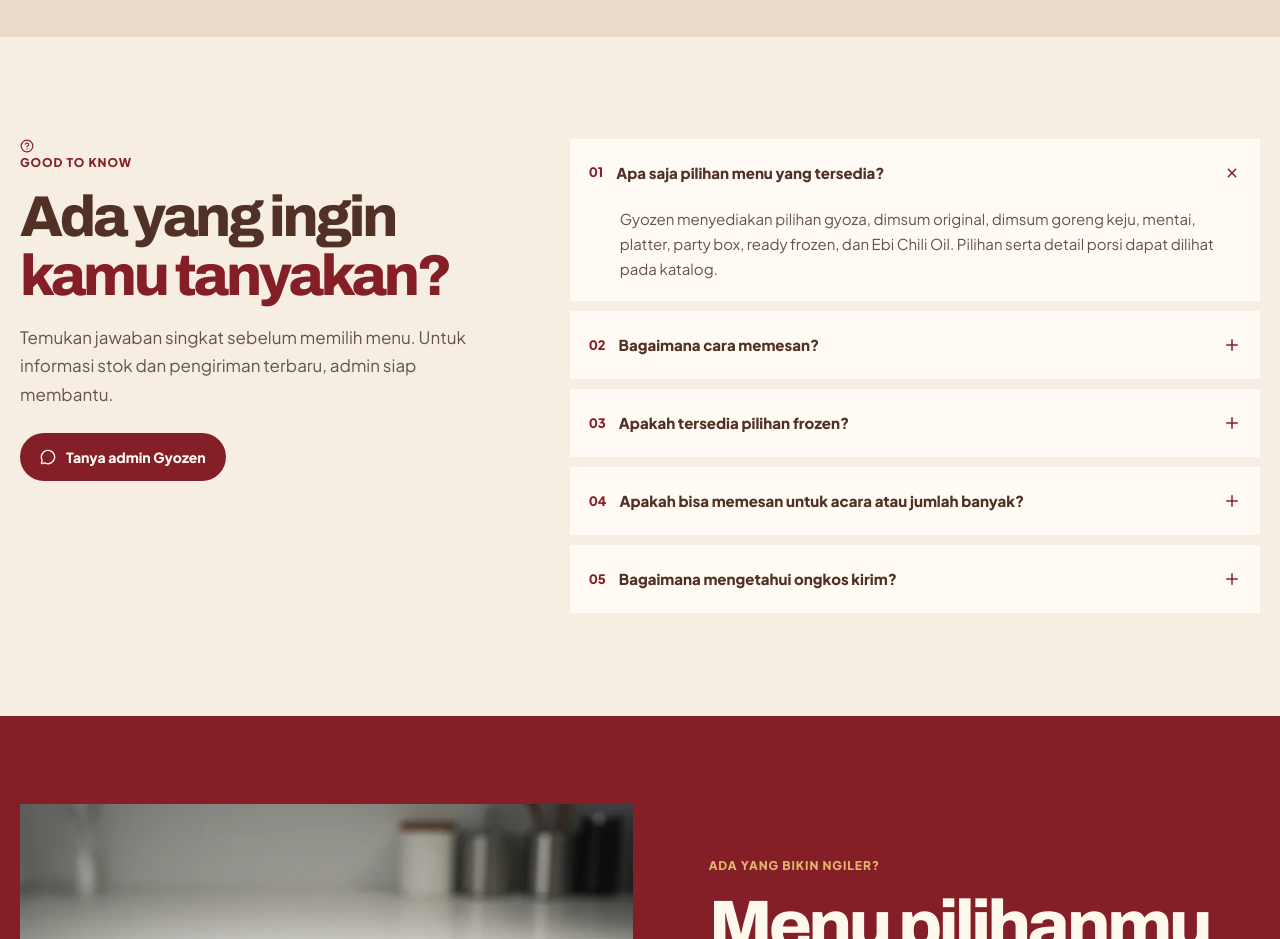
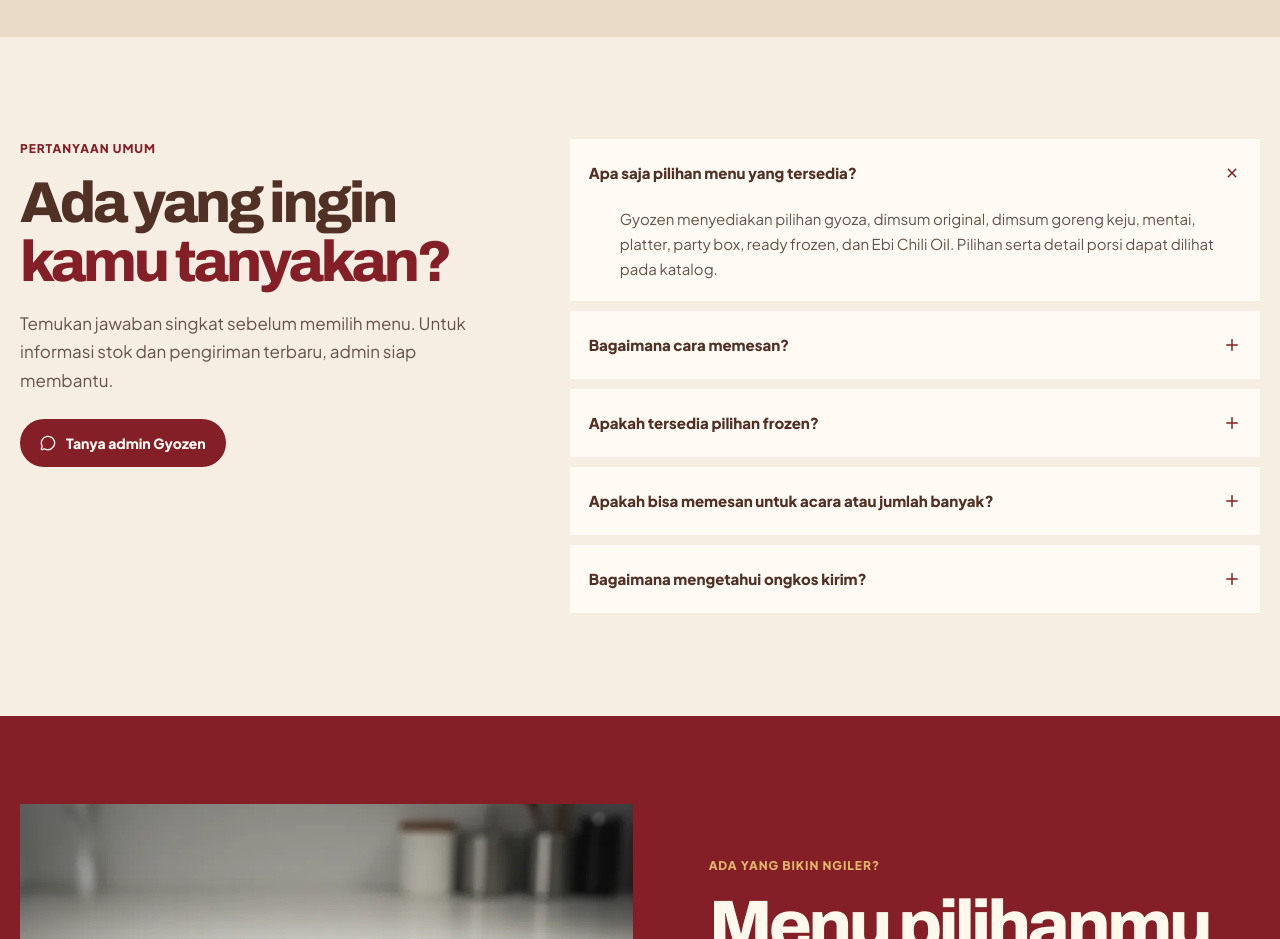
Before and after one commit to arsepladisar08-lab/LP-Dimsum-Gyoza, a React (Vite) app: page / in a window 1280 px wide. Shown: the part 6040-6979 px from the top of the page. Built offline with nearby package versions, Linux system fonts and the light colour scheme.

Commit message:
Remove decorative numbering and icons from FAQ

```diff
--- a/src/components/FAQ.tsx
+++ b/src/components/FAQ.tsx
@@ -1,7 +1,7 @@
 import React from 'react';
 import { buildWhatsAppInquiryUrl } from '../utils/order';
 import { WHATSAPP_NUMBER } from '../data/products';
-import { MessageCircle, HelpCircle, Plus } from 'lucide-react';
+import { MessageCircle, Plus } from 'lucide-react';
 
 const questions = [
   {q:'Apa saja pilihan menu yang tersedia?',a:'Gyozen menyediakan pilihan gyoza, dimsum original, dimsum goreng keju, mentai, platter, party box, ready frozen, dan Ebi Chili Oil. Pilihan serta detail porsi dapat dilihat pada katalog.'},
@@ -17,11 +17,11 @@
   return (
     <section className="section faq-section" id="faq" aria-labelledby="faq-title">
       <div className="container-custom faq-layout">
-        <div className="faq-intro"><p className="section-kicker"><HelpCircle size={14}/> GOOD TO KNOW</p><h2 id="faq-title">Ada yang ingin<br/><em>kamu tanyakan?</em></h2><p className="section-intro">Temukan jawaban singkat sebelum memilih menu. Untuk informasi stok dan pengiriman terbaru, admin siap membantu.</p><button className="btn btn-primary" type="button" onClick={askWhatsApp}><MessageCircle size={16}/> Tanya admin Gyozen</button></div>
+        <div className="faq-intro"><p className="section-kicker">PERTANYAAN UMUM</p><h2 id="faq-title">Ada yang ingin<br/><em>kamu tanyakan?</em></h2><p className="section-intro">Temukan jawaban singkat sebelum memilih menu. Untuk informasi stok dan pengiriman terbaru, admin siap membantu.</p><button className="btn btn-primary" type="button" onClick={askWhatsApp}><MessageCircle size={16}/> Tanya admin Gyozen</button></div>
         <div className="faq-list">
           {questions.map(({q,a},index)=>(
             <details className="faq-item" key={q} open={index===0}>
-              <summary><span className="faq-number">0{index+1}</span><strong>{q}</strong><Plus className="faq-plus" size={18}/></summary>
+              <summary><strong>{q}</strong><Plus className="faq-plus" size={18}/></summary>
               <p>{a}</p>
             </details>
           ))}
```
